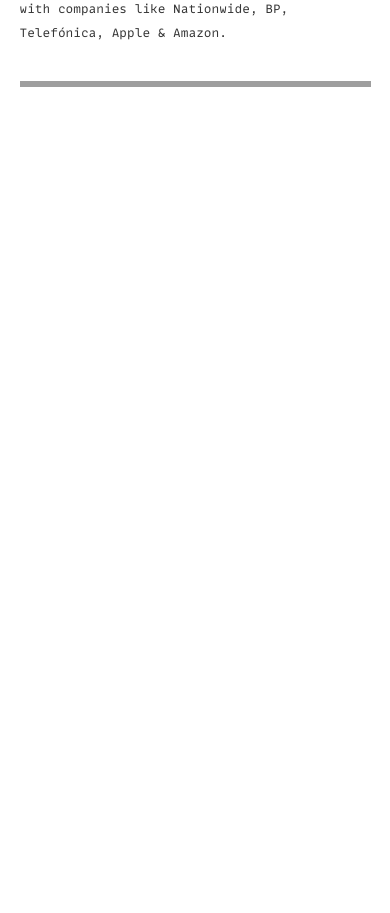
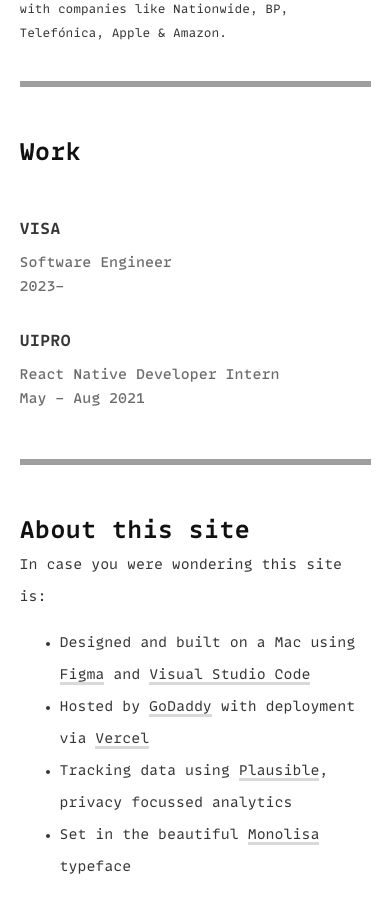
Before and after one commit to neelbavarva/portfolio, a Next.js app in the folder neelbavarva/: page /About in a window 390 px wide. Shown: the part 860-1773 px from the top of the page. Before the commit the page ends 1075 px from the top, so only its background shows below. Built offline with nearby package versions, Linux system fonts and the light colour scheme; grey boxes are pictures that could not be loaded.

Commit message:
about str completed

```diff
--- a/neelbavarva/components/About/Site.js
+++ b/neelbavarva/components/About/Site.js
@@ -0,0 +1,22 @@
+import Image from 'next/image'
+import styles from '../../styles/About/Site.module.css'
+import Link from 'next/link';
+import sample from '../../public/images/sample.png'
+
+export default function Site() {
+
+    return (
+        <div className={styles.container}>
+            <div className={styles.site}>
+                <h4 className={styles.site_header}>About this site</h4>
+                <p className={styles.site_content}>In case you were wondering this site is:</p>
+                <ul className={styles.site_list}>
+                    <li>Designed and built on a Mac using <a href="https://figma.com/">Figma</a> and <a href="https://code.visualstudio.com/">Visual Studio Code</a></li>
+                    <li>Hosted by <a href="https://www.godaddy.com/">GoDaddy</a> with deployment via <a href="https://vercel.com/">Vercel</a></li>
+                    <li>Tracking data using <a>Plausible</a>, privacy focussed analytics</li>
+                    <li>Set in the beautiful <a>Monolisa</a> typeface</li>
+                </ul>
+            </div>
+        </div>
+    )
+}
--- a/neelbavarva/components/About/Work.js
+++ b/neelbavarva/components/About/Work.js
@@ -0,0 +1,31 @@
+import Image from 'next/image'
+import Link from 'next/link';
+import styles from '../../styles/About/Work.module.css'
+
+export default function Work() {
+
+    return (
+        <div className={styles.container}>
+            <div className={styles.work}>
+                <h4 className={styles.work_header}>Work</h4>
+                <div>
+                    <div className={styles.work_container}>
+                        <a href="https://www.visa.com/">VISA</a>
+                        <div>
+                            <span>Software Engineer</span>
+                            <span>2023-<a className={styles.current}>2023</a></span>
+                        </div>
+                    </div>
+                    <div className={styles.work_container}>
+                        <a href="https://uiprocorp.com/">UIPRO</a>
+                        <div>
+                            <span>React Native Developer Intern</span>
+                            <span>May - Aug 2021</span>
+                        </div>
+                    </div>
+                </div>
+                <hr className={styles.divider} />
+            </div>
+        </div>
+    )
+}
--- a/neelbavarva/pages/About.js
+++ b/neelbavarva/pages/About.js
@@ -2,6 +2,8 @@
 import styles from '../styles/About.module.css'
 import Navbar from '@/components/Navbar'
 import Content from '@/components/About/Content'
+import Work from '@/components/About/Work'
+import Site from '@/components/About/Site'
 
 export default function About() {
     return (
@@ -14,6 +16,8 @@
 
             <div className={styles.about_continer}>
                 <Content />
+                <Work />
+                <Site />
             </div>
 
         </div>
--- a/neelbavarva/styles/Projects/Header.module.css
+++ b/neelbavarva/styles/About/Site.module.css
@@ -17,114 +17,104 @@
     }
 }
 
-.header{
-    padding-top: calc(4.5rem + 72px);
+.site {
+    margin-top: 3.5rem;
+    padding: 0rem 5rem 0rem 5rem;
 }
 
-.header_title {
-    font-size: 42px;
-    line-height: 56px;
+.site_header {
+    font-size: 28px;
+    line-height: 40px;
     font-family: var(--font-bold);
 }
 
-.header_content {
-    margin-top: 2.5rem;
-    font-size: 16px;
+.site_content {
+    font-size: 14px;
+    line-height: 32px;
+    margin-top: -2rem;
+    font-family: var(--font-regular);
+}
+
+.site_list{
+    font-size: 14px;
     line-height: 32px;
     font-family: var(--font-regular);
 }
 
-.divider {
-    margin-top: 2.5rem;
-    height: 6px;
-    background-image: url(../../public/icons/divider.svg);
-    background-repeat: repeat-x;
-    background-position: left center;
-    border: none;
+.site_list a{
+    text-decoration: none;
+    border-bottom-width: 3px;
+    border-bottom-style: solid;
 }
 
 @media (max-width: 800px) {
-    .header{
-        padding-top: calc(3.5rem + 72px);
-    }
-
-    .header_title {
-        font-size: 36px;
-        line-height: 52px;
-    }
-
-    .header_content {
-        font-size: 15px;
-        line-height: 30px;
+    .site {
+        padding: 0rem 0rem 0rem 0rem;
     }
 }
 
 @media (max-width: 600px) {
-    .header{
-        padding-top: 3rem;
+    .site {
+        margin-top: 3rem;
+        margin-bottom: 1rem;
     }
 
-    .header_title {
+    .site_header {
         font-size: 24px;
         line-height: 36px;
+        margin-bottom: 16px;
     }
 
-    .header_content {
-        margin-top: 2rem;
-        font-size: 14px;
-        line-height: 28px;
+    .site_content {
+        margin-top: -1rem;
+    }
+}
+
+@media (prefers-color-scheme: light) {
+    .site_header{
+        color: var(--header-color-light);
     }
 
-    .divider {
-        margin-top: 2rem;
+    .site_content {
+        color: var(--content-color-light);
+    }
+
+    .site_list{
+        color: var(--content-color-light);
+    }
+
+    .site_list a{
+        color: var(--link-color-light);
+        border-bottom-color: var(--link-border-color-light);
+    }
+
+    .site_list a:hover{
+        color: var(--link-select-color);
+        border-bottom-color: var(--link-select-border-color);
     }
 }
 
 
-@media (prefers-color-scheme: light) {
-    .header_title{
-        color: var(--header-color-light);
-    }
-
-    .header_content{
-        color: var(--content-color-light);
-    }
-
-    .header_content a{
-        color: var(--link-color-light);
-        border-bottom-color: var(--link-border-color-light);
-    }
-
-    .header_content a:hover{
-        color: var(--link-select-color);
-        border-bottom-color: var(--link-select-border-color);
-    }
-
-    .divider{
-        opacity: 1;
-    }
-}
-
 @media (prefers-color-scheme: dark) {
-    .header_title{
+    .site_header{
         color: var(--header-color-dark);
     }
 
-    .header_content{
+    .site_content {
         color: var(--content-color-dark);
     }
 
-    .header_content a{
+    .site_list{
+        color: var(--content-color-dark);
+    }
+
+    .site_list a{
         color: var(--link-color-dark);
         border-bottom-color: var(--link-border-color-dark);
     }
 
-    .header_content a:hover{
+    .site_list a:hover{
         color: var(--link-select-color);
         border-bottom-color: var(--link-select-border-color);
     }
-
-    .divider{
-        opacity: 0.3;
-    }
 }
--- /dev/null
+++ b/neelbavarva/styles/About/Work.module.css
@@ -0,0 +1,174 @@
+.container {
+    padding-right: 15px;
+    padding-left: 15px;
+    margin-right: auto;
+    margin-left: auto;
+}
+
+@media (max-width: 1000px) {
+    .container {
+        width: 90%;
+    }
+}
+
+@media (min-width: 1000px) {
+    .container {
+        width: 850px;
+    }
+}
+
+.work {
+    margin-top: 4.5rem;
+    padding: 0rem 5rem 0rem 5rem;
+}
+
+.work_header {
+    font-size: 32px;
+    line-height: 48px;
+    margin-bottom: 32px;
+    font-family: var(--font-bold);
+}
+
+.work_container {
+    display: flex;
+    align-items: center;
+}
+
+.work_container > a {
+    cursor: pointer;
+    display: flex;
+    flex: 1;
+    font-family: var(--font-bold);
+    font-size: 16px;
+    text-decoration: none;
+}
+
+.work_container > a:hover{
+    color: var(--link-select-color);
+}
+
+.work_container > div {
+    display: flex;
+    flex-direction: row;
+    text-align: right;
+    font-family: var(--font-medium);
+    margin-left: 5rem;
+    font-size: 14px;
+    line-height: 42px;
+    margin-top: 2px;
+}
+
+.work_container > div > span:first-child{
+    margin-right: 1rem;
+}
+
+.current{
+    color: transparent;
+}
+
+.divider {
+    margin-top: 4.5rem;
+    height: 6px;
+    background-image: url(../../public/icons/divider.svg);
+    background-repeat: repeat-x;
+    background-position: left center;
+    border: none;
+}
+
+@media (max-width: 800px) {
+    .work {
+        padding: 0rem 0rem 0rem 0rem;
+    }
+
+    .work_container {
+        display: block;
+    }
+
+    .work_container > a {
+        margin-top: 0.75rem;
+    }
+
+    .work_container > div{
+        display: flex;
+        margin-top: 12px;
+        line-height: 24px;
+        margin-left: 0rem;
+        text-align: left;
+    }
+}
+
+@media (max-width: 600px) {
+    .work {
+        margin-top: 3rem;
+        margin-bottom: 1rem;
+    }
+
+    .work_header {
+        font-size: 24px;
+        line-height: 36px;
+        margin-bottom: 16px;
+    }
+
+    .work_container {
+        padding-top: 16px;
+    }
+
+    .work_container > a {
+        font-size: 16px;
+        line-height: 28px;
+    }
+
+    .work_container > div {
+        font-size: 14px;
+        margin-top: 8px;
+        line-height: 24px;
+        margin-left: 0rem;
+        text-align: left;
+    }
+
+    .divider {
+        margin-top: 3rem;
+    }
+}
+
+@media (max-width: 500px) {
+    .work_container > div {
+        flex-direction: column;
+    }
+}
+
+@media (prefers-color-scheme: light) {
+    .work_header{
+        color: var(--header-color-light);
+    }
+
+    .work_container > a{
+        color: var(--content-primary-light);
+    }
+
+    .work_container > div{
+        color: var(--content-secondary-light);
+    }
+
+    .divider {
+        opacity: 1;
+    }
+}
+
+@media (prefers-color-scheme: dark) {
+    .work_header{
+        color: var(--header-color-dark);
+    }
+
+    .work_container > a{
+        color: var(--content-primary-dark);
+    }
+
+    .work_container > div{
+        color: var(--content-secondary-dark);
+    }
+
+    .divider {
+        opacity: 0.3;
+    }
+}
```
